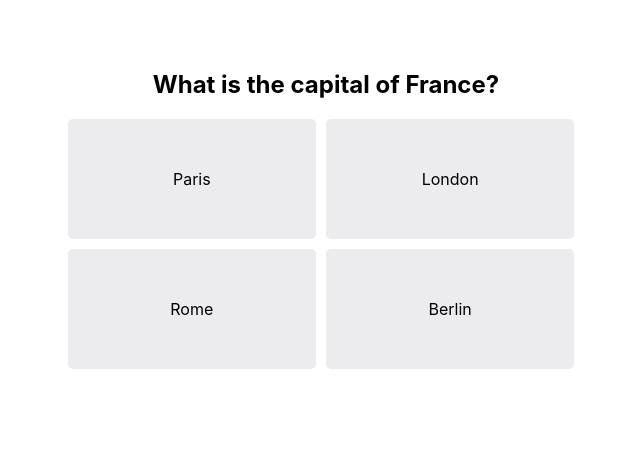
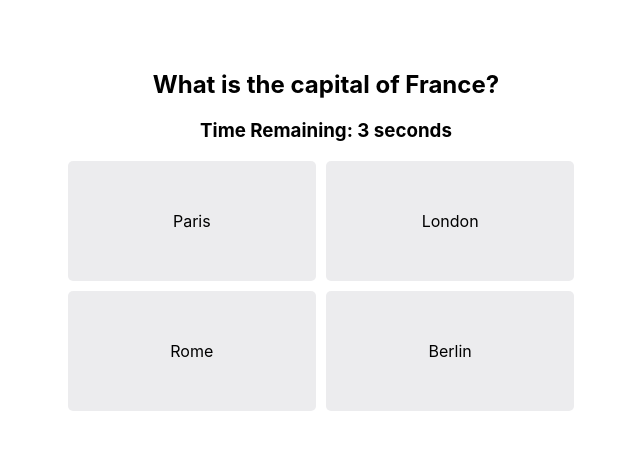
Before and after one commit to hadarbublil/trivia, a React (Create React App) app: page / in a window 1280 px wide. Both pictures are taken after a click on the button "Yes". Shown: the top 450 px of the page, without its empty margins (314-954 px from the left). Built offline with nearby package versions, Linux system fonts and the light colour scheme.

Commit message:
game over and timer

```diff
--- a/src/HomePage.css
+++ b/src/HomePage.css
@@ -13,7 +13,40 @@
     border: none;
   }
 
-  .question-mark{
+  .question-mark {
     width: 150px;
     height: 200px;
   }
+
+  .game-over-message {
+    background-color: rgb(237, 164, 224);
+    color: white;
+    padding: 5%;
+    border-radius: 10px;
+    box-shadow: 0 4px 20px rgba(0, 0, 0, 0.5); /* Subtle shadow */
+    text-align: center;
+    position: relative; /* Relative positioning for animations */
+    margin: 3em; /* Margin around the message */
+  }
+
+  .game-over-message button {
+    background-color: white;
+    color: grey;
+    border: none;
+    border-radius: 5px;
+    padding: 30px 30px;
+    font-size: 1.2em;
+    cursor: pointer;
+    transition: background-color 0.3s;
+    margin: 5px; /* Space between buttons */
+  }
+
+  .game-over-message h2 {
+    font-size: 4em;
+    margin-top: 0;
+    margin-bottom: 0.2em;
+}
+
+.game-over-message h3 {
+    margin-bottom: 1em;
+  }
--- a/src/HomePage.js
+++ b/src/HomePage.js
@@ -1,37 +1,77 @@
-import React, { useState } from "react";
+import React, { useState, useEffect } from "react";
 import "./HomePage.css";
 import Question from "./components/Question";
-import question_mark from './images/question_mark.jpg';
-
-
+import question_mark from "./images/question_mark.jpg";
 
 const HomePage = () => {
   const [showQuestion, setShowQuestion] = useState(false);
   const handleSelectedItem = (item) => console.log(item);
-  const handleYesClick = () => {
+
+  const [timer, setTimer] = useState(20);
+  const [gameOver, setGameOver] = useState(false);
+
+  const startTimer = () => {
+    setTimer(5);
+  };
+
+  const handleRestart = () => {
     setShowQuestion(true);
+    setGameOver(false);
+    startTimer();
   };
-  const answers = ["1", "2", "3", "4"];
+
+  const handleGoHome = () => {
+    setShowQuestion(false);
+    setGameOver(false);
+  };
+
+  const endGame = () => {
+    setGameOver(true);
+    clearInterval(timer);
+  };
+
+  useEffect(() => {
+    if (timer < 0) {
+      endGame();
+      return;
+    }
+
+    const timerId = setInterval(() => {
+      setTimer((prevTimer) => prevTimer - 1);
+    }, 1000);
+
+    return () => clearInterval(timerId);
+  }, [timer]);
+
   return (
     <div className="container">
       {!showQuestion ? (
         <>
           <h1 id="headline"> MyTrivia</h1>
-          <img
-            className="question-mark"
-            src={question_mark}>
-          </img>
+          <img className="question-mark" src={question_mark}></img>
           <h3>Are you ready to start? </h3>
-          <button className="btn" id="yes" onClick={handleYesClick}>
+          <button className="btn" id="yes" onClick={handleRestart}>
             Yes
           </button>
         </>
       ) : (
-        <Question
-          question="first question"
-          answers={answers}
-          handleSelectedItem={handleSelectedItem}
-        ></Question>
+        <div className="game-over-container">
+          {" "}
+          {gameOver ? (
+            <div className="game-over-message">
+              <h2>Time is up! Game Over.</h2>
+              <h3>Do you want to start again?</h3>
+              <button onClick={handleRestart}>Yes</button>
+              <button onClick={handleGoHome}>No</button>
+            </div>
+          ) : (
+            <Question
+              handleSelectedItem={handleSelectedItem}
+              endGame={endGame}
+              timer={timer}
+            />
+          )}
+        </div>
       )}
     </div>
   );
--- a/src/components/Question.jsx
+++ b/src/components/Question.jsx
@@ -2,7 +2,7 @@ import React, { useState } from "react";
 import "./Question.css";
 import questions from "../questions.json";
 
-function Question({ handleSelectedItem }) {
+function Question({ handleSelectedItem, timer, endGame  }) {
   const [selectedIndex, setSelectedIndex] = useState(-1);
   const [currentQuestionIndex, setCurrentQuestionIndex] = useState(0);
   const currentQuestion = questions[currentQuestionIndex];
@@ -17,18 +17,21 @@ function Question({ handleSelectedItem }) {
 
     // Automatically move to the next question after a delay
     setTimeout(() => {
-      setCurrentQuestionIndex(
-        (prevIndex) => (prevIndex + 1) % questions.length
-      );
-      setSelectedIndex(-1); // Reset selection for the next question
-      setIsCorrect(null); // Reset correctness state
-      setShowCorrectAnswer(false);
-    }, 1000); // Adjust delay as needed
+      if (currentQuestionIndex < questions.length - 1) {
+          setCurrentQuestionIndex(prevIndex => prevIndex + 1);
+          setSelectedIndex(-1); // Reset selection for the next question
+          setIsCorrect(null); // Reset correctness state
+          setShowCorrectAnswer(false); // Hide correct answer display
+      } else {
+          endGame(); // End the game if it was the last question
+      }
+    }, 1000);
   };
 
   return (
     <>
       <h2>{currentQuestion.question}</h2>
+      <h3>Time Remaining: {timer} seconds</h3>
       {currentQuestion.answers.length === 0 && <p>No items found</p>}
       <div className="button-container">
         {currentQuestion.answers.map((ans, index) => (
```
Also changed, not shown: src/components/Question.css (line endings or trailing spaces).
